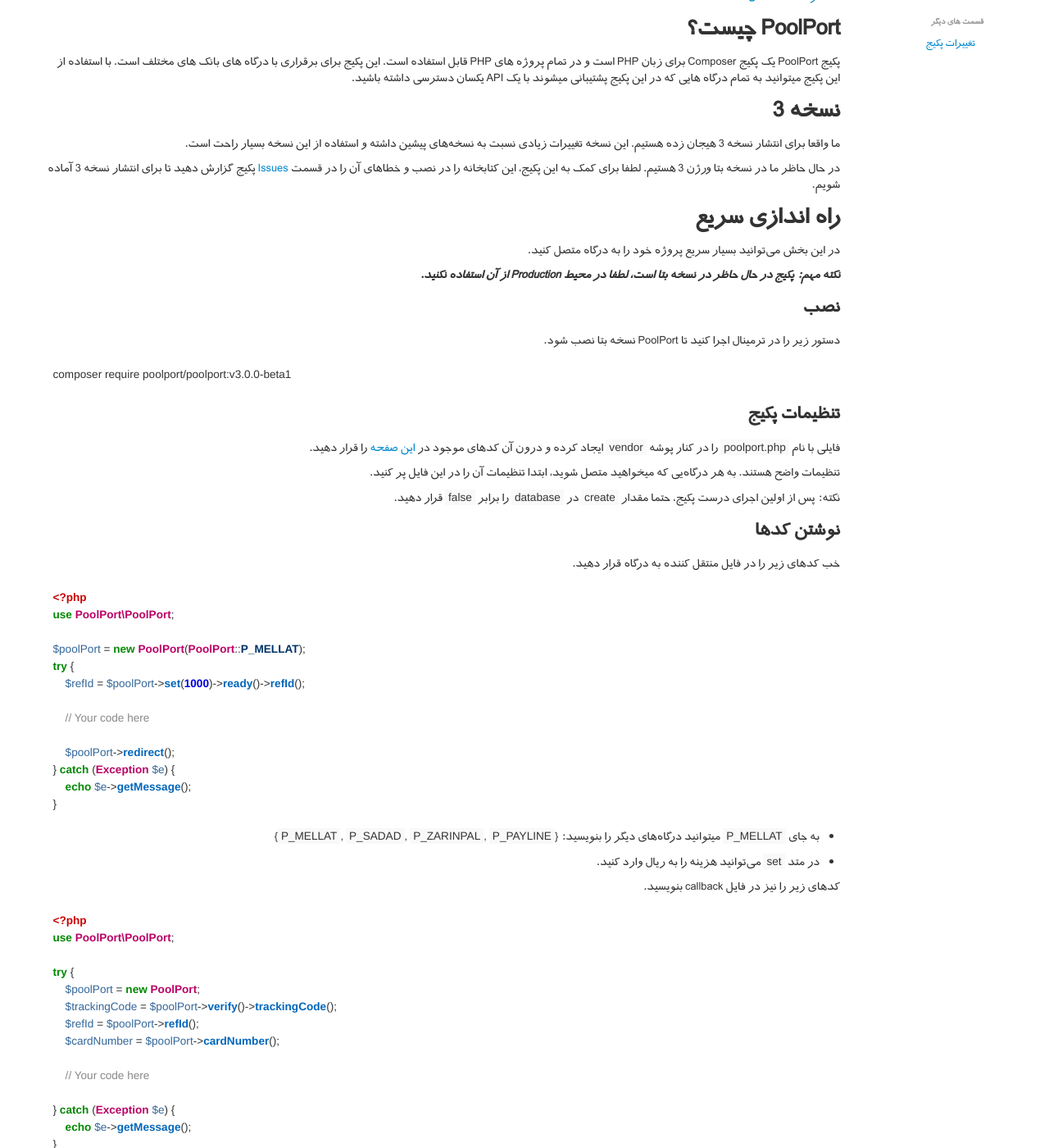
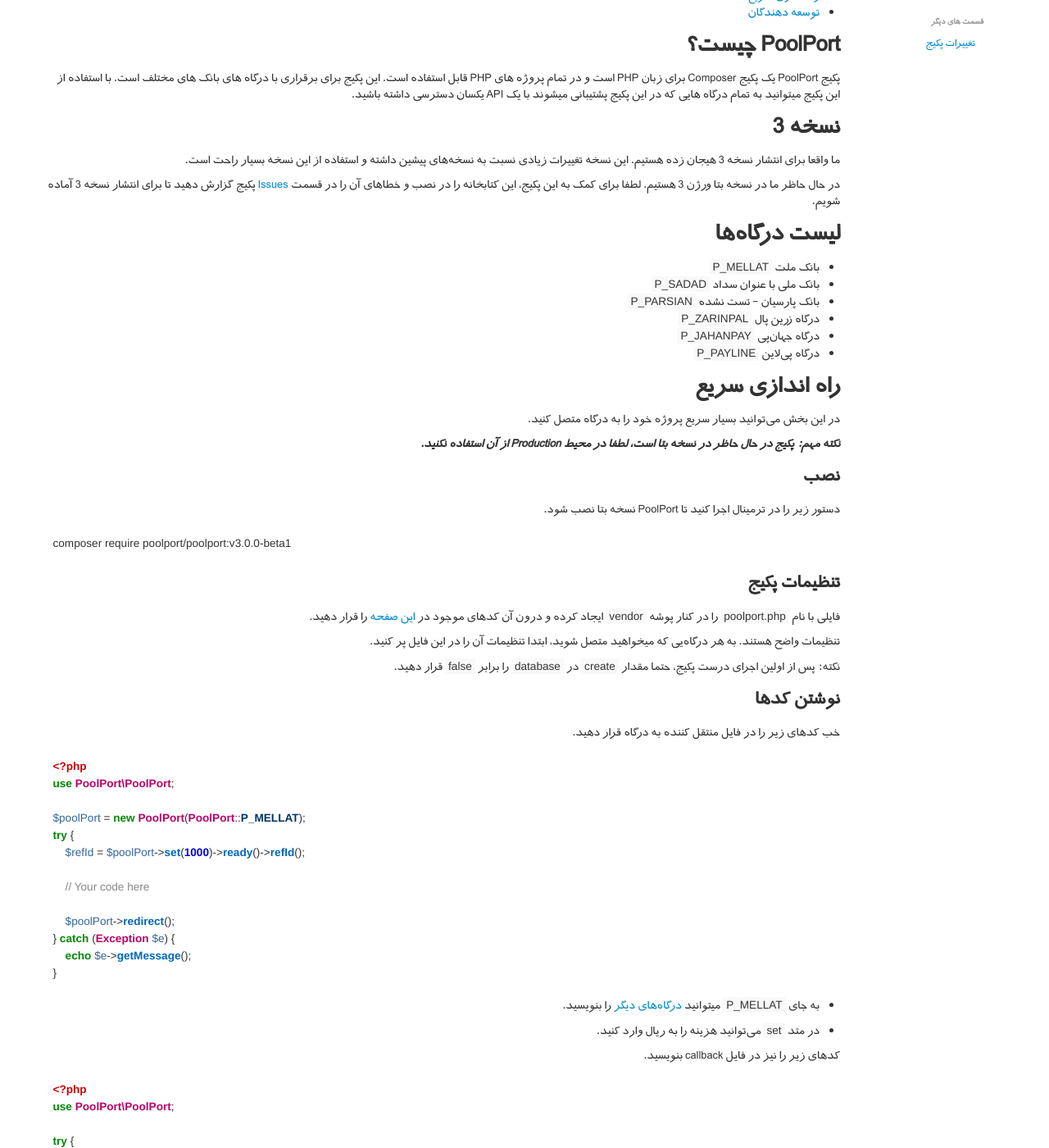
Before and after one commit to PoolPort/PoolPort.github.io, a Jekyll site: the page built from index.md, in a window 1280 px wide and 1400 px high, scrolled down 195 px. Shown: the whole window at 82% size. Built offline with Jekyll 4.4.1, drawn with Linux system fonts in a browser that asks for light colours; Markdown is read by kramdown in place of the engine named in the settings.

Commit message:
Gateway lists in documention

````diff
--- a/index.md
+++ b/index.md
@@ -7,6 +7,7 @@ title: "پکیج PoolPort"
 
 - [PoolPort چیست؟](#what-is-poolport)
 - [نسخه 3](#version-3)
+- [لیست درگاه‌ها](#gateway-lists)
 - [راه‌اندازی سریع](#quick-start)
 - [توسعه دهندگان](#developers)
 
@@ -21,6 +22,16 @@ title: "پکیج PoolPort"
 ما واقعا برای انتشار نسخه 3 هیجان زده هستیم. این نسخه تغییرات زیادی نسبت به نسخه‌های پیشین داشته و استفاده از این نسخه بسیار راحت است.
 
 در حال حاظر ما در نسخه بتا ورژن 3 هستیم. لطفا برای کمک به این پکیج، این کتابخانه را در نصب و خطاهای آن را در قسمت [Issues](https://github.com/mohsen-shafiee/IPay/issues) پکیج گزارش دهید تا برای انتشار نسخه 3 آماده شویم.
+
+<a name="gateway-lists"></a>
+## لیست درگاه‌ها
+
+* بانک ملت ```P_MELLAT```
+* بانک ملی با عنوان سداد ```P_SADAD```
+* بانک پارسیان - تست نشده ```P_PARSIAN```
+* درگاه زرین پال ```P_ZARINPAL```
+* درگاه جهان‌پی ```P_JAHANPAY```
+* درگاه پی‌لاین ```P_PAYLINE```
 
 <a name="quick-start"></a>
 ## راه اندازی سریع
````
Also changed, not shown: other parts of index.md (+3 -1 lines), 1 other file.
